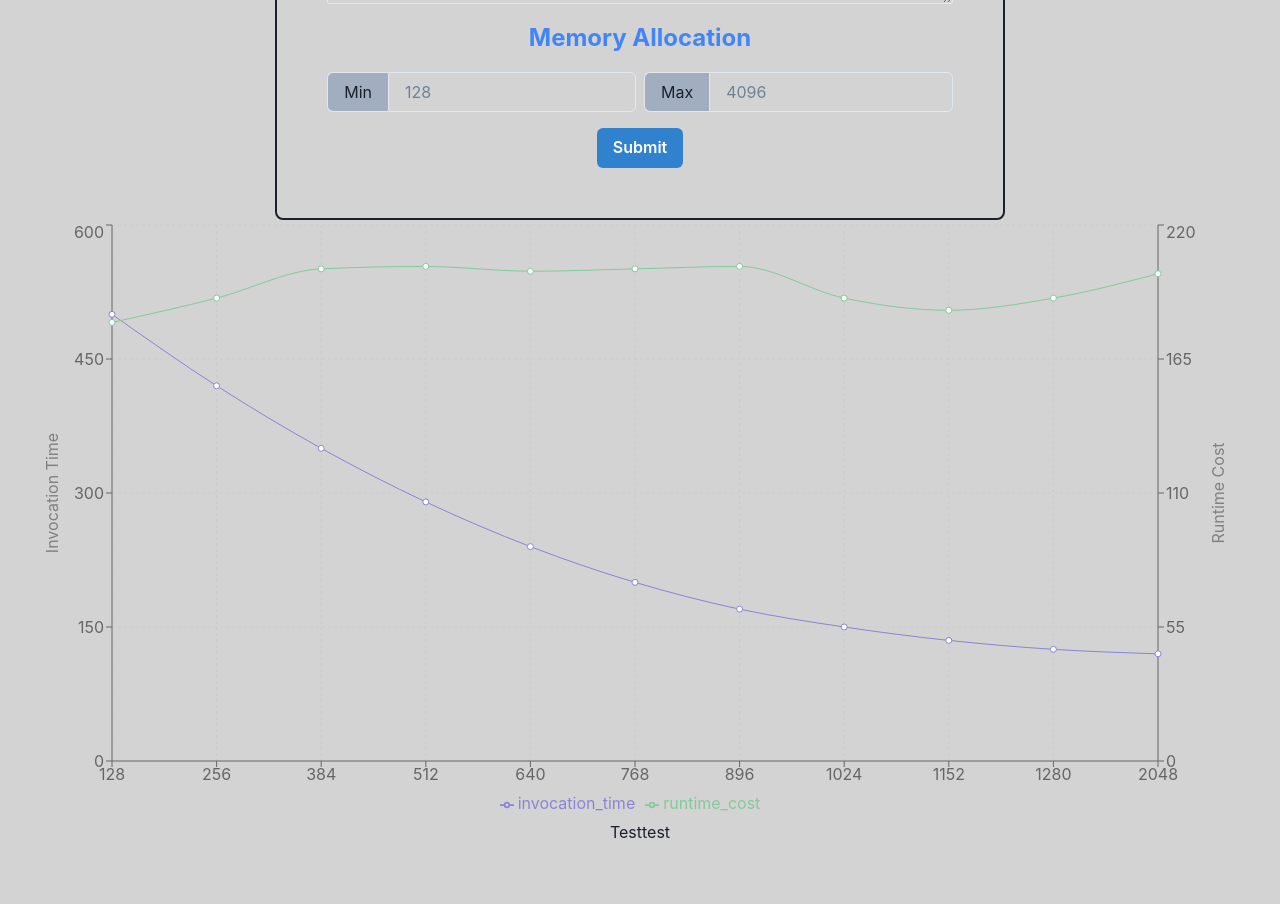
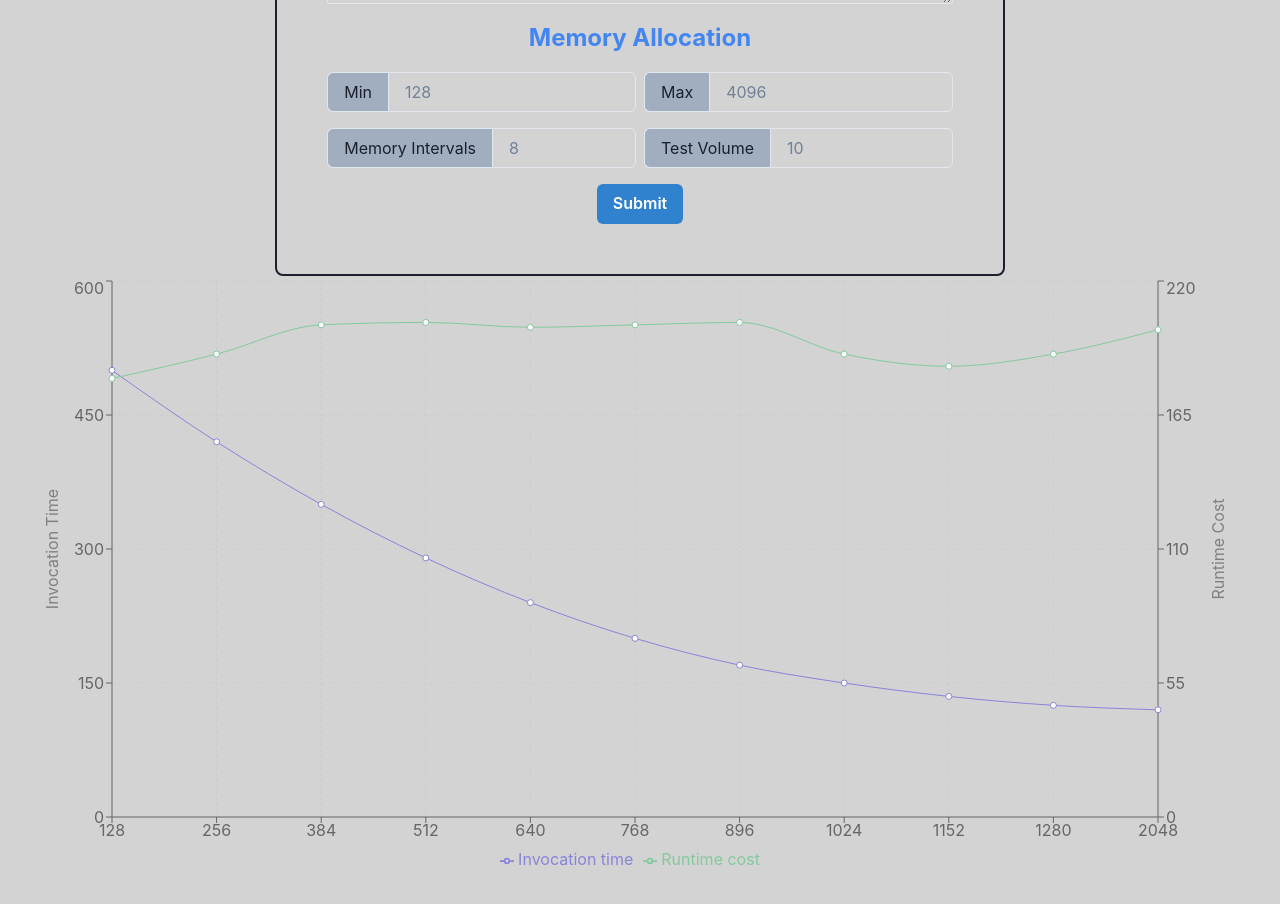
Before and after one commit to oslabs-beta/shear, a React (Vite) app: page / in a window 1280 px wide. Shown: the part 320-1224 px from the top of the page. Before the commit the page ends 1196 px from the top, so only its background shows below. Built offline with nearby package versions, Linux system fonts and the light colour scheme.

Commit message:
commit before merge

```diff
--- a/src/components/chakraForm.tsx
+++ b/src/components/chakraForm.tsx
@@ -26,6 +26,15 @@ const ChakraForm: React.FC = () => {
     const onChangeMaxVal = (e: ChangeEvent<HTMLInputElement>) => {
         memoryRef.current[1] = e.target.value
     }
+
+    const onChangeIncrements = (e: ChangeEvent<HTMLInputElement>) => {
+        memoryRef.current[2] = e.target.value
+    }
+
+    const onChangeTestVol = (e: ChangeEvent<HTMLInputElement>) => {
+        memoryRef.current[3] = e.target.value
+    }
+
     //onSubmit changes the form state then invokes post request to backend -JK
     const onSubmit = (e: FormEvent<HTMLFormElement>) => {
         e.preventDefault();
@@ -41,29 +50,19 @@ const ChakraForm: React.FC = () => {
 
     return (
         <div>
-            {/* This is just design for now (no functionality) */}
             <ChakraUI.Box position="relative" h="20%" w="60%" border="2px" padding="50px" borderRadius='lg' overflow='hidden' bg='lightgrey' margin='0 auto'>
-
                 <ChakraUI.Stack spacing={4}>
-
                     <ChakraUI.Text as='b' fontSize='24px' color='#4285F4'>Amazon stuff</ChakraUI.Text>
-
                     <ChakraUI.InputGroup>
                         <ChakraUI.InputLeftAddon children='ARN' bg='gray.400' />
                         <ChakraUI.Input ref={arnRef} placeholder='arn:aws:iam::123456789012:user/johndoe' />
                     </ChakraUI.InputGroup>
-
-                    {/* <ChakraUI.InputGroup >
-                        <ChakraUI.InputLeftAddon children='Function Parameters Keys' bg='gray.400' />
-                        <ChakraUI.Input ref={funcParamsRef} placeholder='Separate entries by commas' />
-                    </ChakraUI.InputGroup> */}
                     <ChakraUI.Text as='b' fontSize='24px' color='#4285F4'>Function Parameters</ChakraUI.Text>
                     <ChakraUI.Textarea
                         ref={funcParamsRef}
                         placeholder='Please enter parameters and values in JSON format'
                         size='sm'
                     />
-
                     <ChakraUI.Text as='b' fontSize='24px' color='#4285F4'>Memory Allocation</ChakraUI.Text>
                     {/* <ChakraUI.FormLabel>Power Values</ChakraUI.FormLabel> */}
                     <ChakraUI.HStack>
@@ -73,7 +72,17 @@ const ChakraForm: React.FC = () => {
                         </ChakraUI.InputGroup>
                         <ChakraUI.InputGroup>
                             <ChakraUI.InputLeftAddon children='Max' bg='gray.400' />
-                        <ChakraUI.Input type="text"onChange={onChangeMaxVal} placeholder='4096' />
+                            <ChakraUI.Input type="text" onChange={onChangeMaxVal} placeholder='4096' />
+                        </ChakraUI.InputGroup>
+                    </ChakraUI.HStack>
+                    <ChakraUI.HStack>
+                        <ChakraUI.InputGroup>
+                            <ChakraUI.InputLeftAddon children='Memory Intervals' bg='gray.400' />
+                            <ChakraUI.Input type="text" onChange={onChangeIncrements} placeholder='8' />
+                        </ChakraUI.InputGroup>
+                        <ChakraUI.InputGroup>
+                            <ChakraUI.InputLeftAddon children='Test Volume' bg='gray.400' />
+                            <ChakraUI.Input type="text" onChange={onChangeTestVol} placeholder='10' />
                         </ChakraUI.InputGroup>
                     </ChakraUI.HStack>
                 </ChakraUI.Stack>
--- a/src/components/graph.tsx
+++ b/src/components/graph.tsx
@@ -14,73 +14,36 @@ export default function Graph() {
     const costData = graphData.CostData;
     const xData = graphData.MemoryData;
 
+    //converts raw data into appropriate format for graph
     const convertData = () => {
         const temp = []
         for (let i = 0; i < xData.length; i++) {
             temp.push({
-                memory: xData[i],
-                invocation_time: timeData[i],
-                runtime_cost: costData[i]
+                'Memory': xData[i],
+                'Invocation time': timeData[i],
+                'Runtime cost': costData[i]
             })
         }
         setData(temp)
     }
 
-    const [data, setData] = useState([
-        {
-            memory: 128,
-            invocation_time: 4000,
-            runtime_cost: 2400,
-        },
-        {
-            memory: 256,
-            invocation_time: 3000,
-            runtime_cost: 1398,
-        },
-        {
-            memory: 512,
-            invocation_time: 2000,
-            runtime_cost: 9800,
-        },
-        {
-            memory: 768,
-            invocation_time: 2780,
-            runtime_cost: 3908,
-        },
-        {
-            memory: 1024,
-            invocation_time: 1890,
-            runtime_cost: 4800,
-        },
-        {
-            memory: 2048,
-            invocation_time: 2390,
-            runtime_cost: 3800,
-        },
-        {
-            memory: 4096,
-            invocation_time: 3490,
-            runtime_cost: 4300,
-        }
-    ]);
-
+    const [data, setData] = useState([]);
 
     useEffect(() => {
         convertData()
     }, [graphData])
 
+    // Recharts code; largely self-explanatory
     return (
         <div>
             <ResponsiveContainer
                 width="100%"
                 height={600}
             >
-
                 <LineChart
-                    width={1000}
+                    width="100%"
                     height={600}
                     data={data}
-
                     margin={{
                         top: 5,
                         right: 30,
@@ -89,7 +52,7 @@ export default function Graph() {
                     }}
                 >
                     <CartesianGrid strokeDasharray="3 3" />
-                    <XAxis dataKey="memory" />
+                    <XAxis dataKey="Memory" />
                     <YAxis
                         yAxisId="left"
                         label={{
@@ -115,21 +78,18 @@ export default function Graph() {
                     <Legend />
                     <Line
                         yAxisId="left"
-
                         type="monotone"
-                        dataKey="invocation_time"
+                        dataKey='Invocation time'
                         stroke="#8884d8"
                         activeDot={{ r: 8 }}
                     />
                     <Line yAxisId="right"
-
                         type="monotone"
-                        dataKey="runtime_cost"
+                        dataKey="Runtime cost"
                         stroke="#82ca9d" />
                 </LineChart>
-
             </ResponsiveContainer>
-            <button onClick={convertData}>Testtest</button>
+            {/* <button onClick={convertData}>Testtest</button> */}
         </div>
     );
 };
--- a/src/formData/infoSlice.ts
+++ b/src/formData/infoSlice.ts
@@ -61,15 +61,20 @@ const infoSlice = createSlice({
 });
 
 //function for getting 5 settings from the lower, med, upper median from the inputted values. - jk
-function getMedians(array: string[]) : number[] {
+function getMedians(array: string[]): number[] {
   const arrayOfVals: number[] = array.map(Number)
   const min = arrayOfVals[0]
   const max = arrayOfVals[1]
-  const median = Math.ceil((min + max)/2)
-  const lowerMedian = Math.ceil((min + median)/2)
-  const upperMedian = Math.ceil((median + max)/2)
-  const result: number[] = [...arrayOfVals, median, lowerMedian, upperMedian]
-  return result.sort((a,b)=> a - b)
+  const incrementVals = []
+  const increments = (max - min) / (arrayOfVals[2] + 1)
+  for (let i = 1; i <= arrayOfVals[2]; i++) {
+    incrementVals.push(Math.floor(min + (i * increments)))
+  }
+  const median = Math.ceil((min + max) / 2)
+  const lowerMedian = Math.ceil((min + median) / 2)
+  const upperMedian = Math.ceil((median + max) / 2)
+  const result: number[] = [arrayOfVals[0], arrayOfVals[1], ...incrementVals]
+  return result.sort((a, b) => a - b)
 }
 
 // export const { arnInput, funcParamsInput, powerValueInput, lowestPowerValueInput, highestPowerValueInput } = infoSlice.actions;
```
Lines whose indentation alone changed are shown as unchanged.
